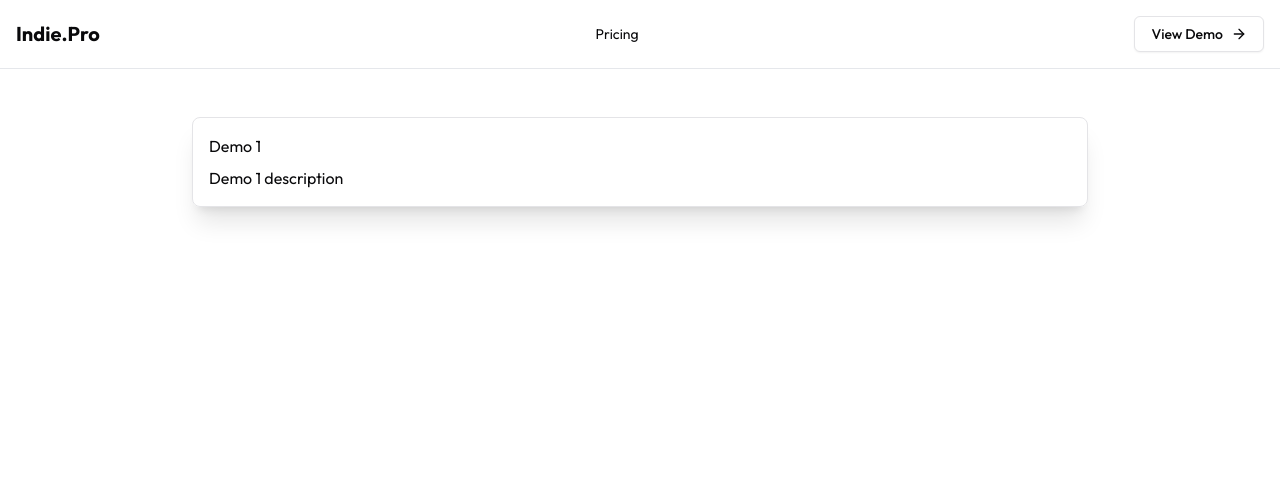
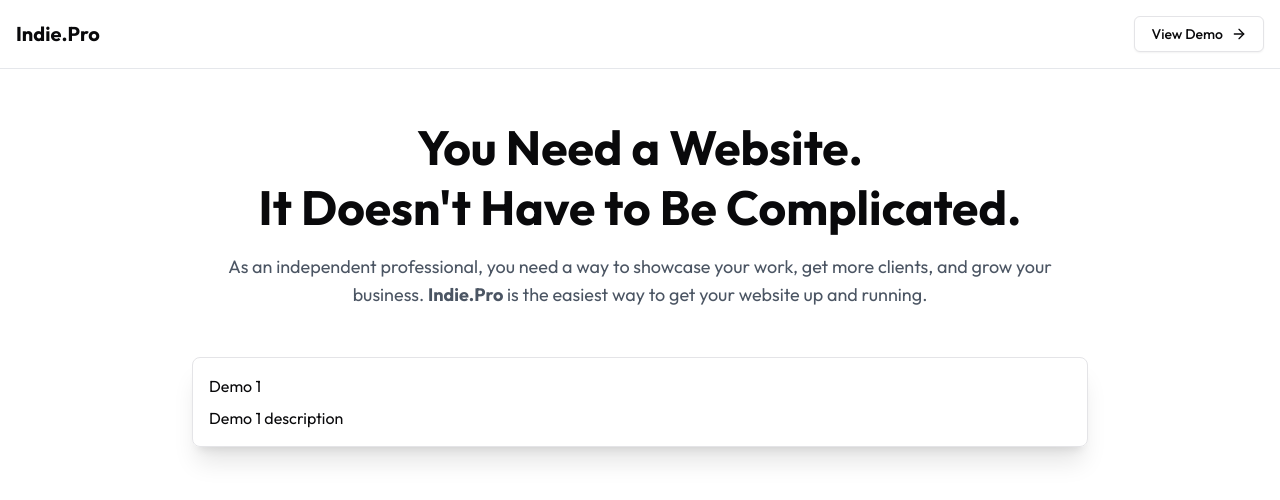
Before and after one commit to pnewsam/indie.pro, a Next.js app: page / in a window 1280 px wide. Shown: the top 500 px of the page. Built offline with nearby package versions, Linux system fonts and the light colour scheme.

Commit message:
Updating home

```diff
--- a/src/app/layout.tsx
+++ b/src/app/layout.tsx
@@ -8,7 +8,7 @@
 
 export const metadata: Metadata = {
   title: "Indie.Pro",
-  description: "Simple, Beautiful Websites for Independent Professionals.",
+  description: "The dead-simple website builder for independent professionals.",
 };
 
 export default function RootLayout({
--- a/src/app/page.tsx
+++ b/src/app/page.tsx
@@ -1,11 +1,15 @@
 import { MarketingNavbar } from "@/components/MarketingNavbar";
 import { DemoSection } from "@/components/DemoSection";
+import { HeroSection } from "@/components/HeroSection";
 
 export default function Home() {
   return (
     <div className="">
       <MarketingNavbar />
-      <DemoSection />
+      <main>
+        <HeroSection />
+        <DemoSection />
+      </main>
     </div>
   );
 }
--- a/src/components/DemoSection.tsx
+++ b/src/components/DemoSection.tsx
@@ -2,7 +2,7 @@
 
 export function DemoSection() {
   return (
-    <section className="py-12">
+    <section className="">
       <Container>
         <div className="flex flex-col gap-4 border shadow-xl rounded-lg p-4 max-w-4xl mx-auto">
           <div className="flex flex-col gap-2">
--- /dev/null
+++ b/src/components/HeroSection.tsx
@@ -0,0 +1,20 @@
+import { Container } from "./Container";
+
+export function HeroSection() {
+  return (
+    <section className="py-12">
+      <Container className="flex flex-col items-center justify-center max-w-4xl">
+        <h1 className="text-5xl/tight font-bold text-center mb-4">
+          You Need a Website.
+          <br />
+          It Doesn't Have to Be Complicated.
+        </h1>
+        <p className="text-lg text-center text-gray-600">
+          As an independent professional, you need a way to showcase your work,
+          get more clients, and grow your business. <b>Indie.Pro</b> is the
+          easiest way to get your website up and running.
+        </p>
+      </Container>
+    </section>
+  );
+}
--- a/src/components/MarketingNavbar.tsx
+++ b/src/components/MarketingNavbar.tsx
@@ -9,10 +9,13 @@
     <div className="flex justify-between items-center border-b border-gray-200">
       <Container className="py-4">
         <nav className="flex items-center justify-between gap-4">
-          <Link className="text-xl font-bold hover:text-gray-600" href="/">
+          <Link
+            className="text-xl font-bold transition-colors hover:text-gray-600"
+            href="/"
+          >
             Indie.Pro
           </Link>
-          <div className="flex items-center gap-4">
+          {/* <div className="flex items-center gap-4">
             <Link
               className={cn(
                 "text-sm px-4 py-2 transition-colors hover:bg-gray-100 rounded-full"
@@ -21,7 +24,7 @@
             >
               Pricing
             </Link>
-          </div>
+          </div> */}
           <div>
             <Link
               className={cn(
```
